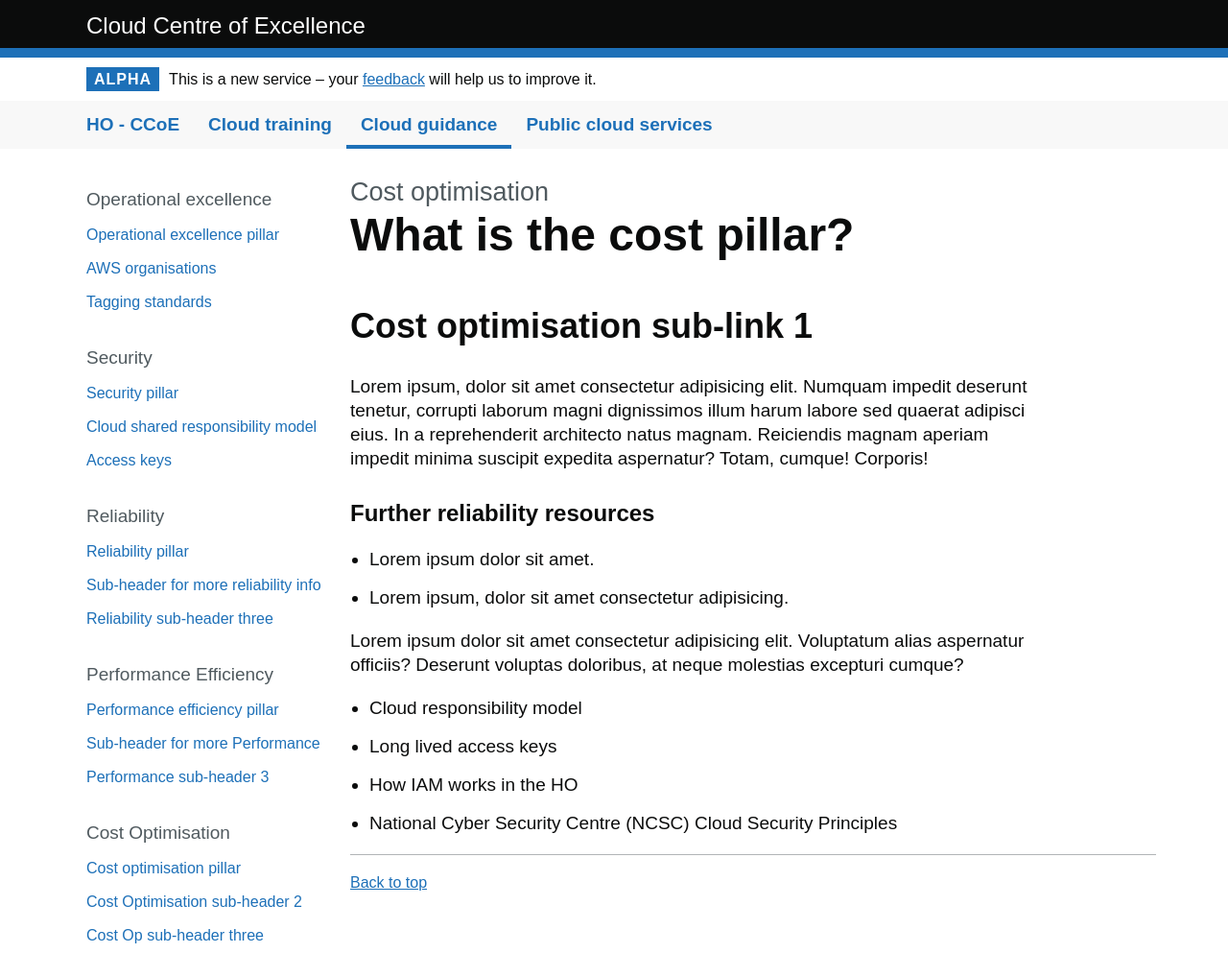
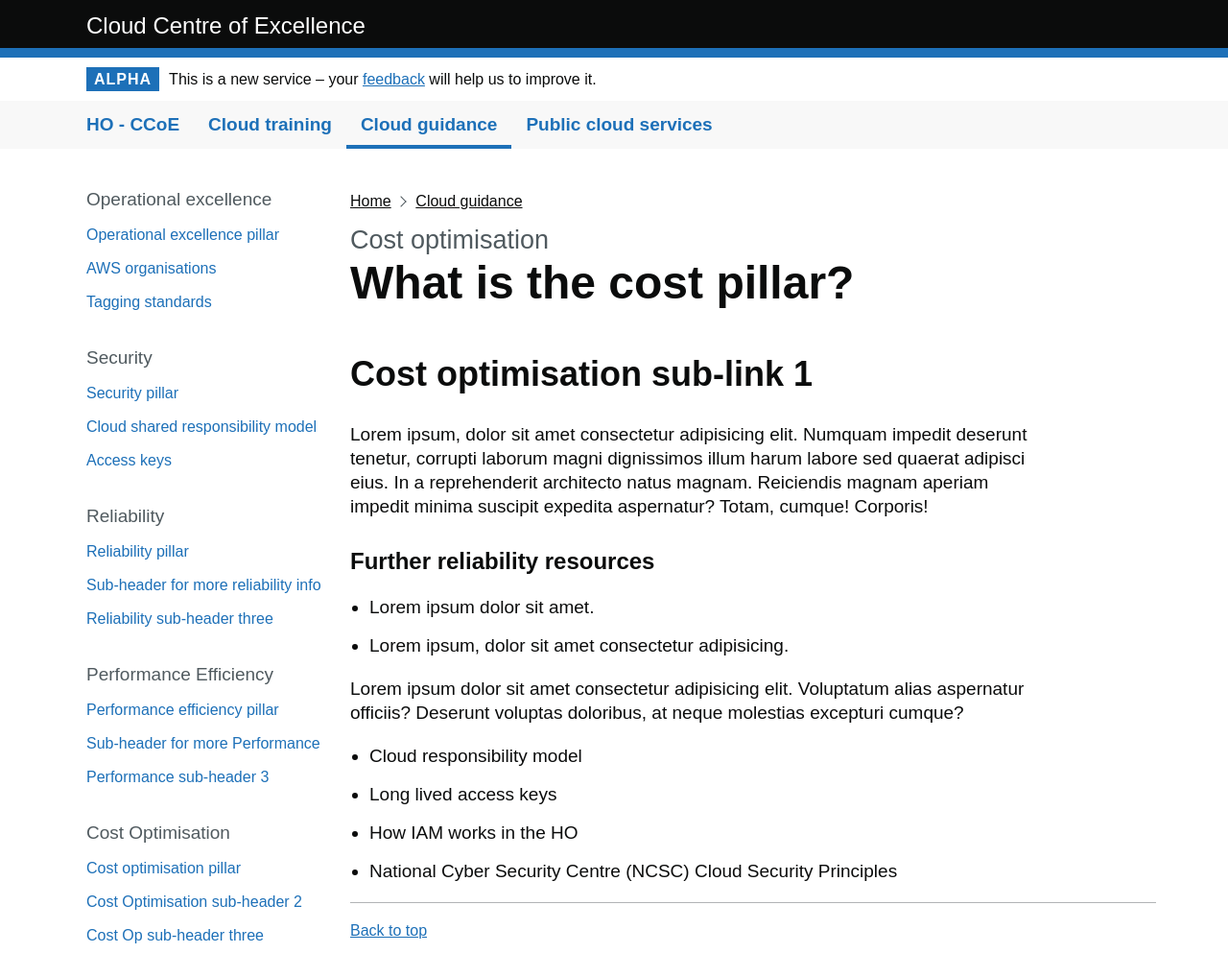
Before and after one commit to UKHomeOffice/ccoe-prototype-2, a plain HTML site: page cost_guidance-pg1.html in a window 1280 px wide. Shown: the top 993 px of the page at 96% size. Drawn offline with Linux system fonts and the light colour scheme; a web font is replaced by a local one.

Commit message:
added as a minimum the Home and Cloud guidance breadcrumbs to all views within the cloud guidance section

```diff
--- a/cost_guidance-pg1.html
+++ b/cost_guidance-pg1.html
@@ -862,6 +862,18 @@
         <main id="main-content" class="app-content" role="main">
 
           <div class="govuk-grid-row">
+
+            <div class="govuk-breadcrumbs ">
+              <ol class="govuk-breadcrumbs__list">
+                <li class="govuk-breadcrumbs__list-item">
+                  <a class="govuk-breadcrumbs__link" href="index.html">Home</a>
+                </li>
+                <li class="govuk-breadcrumbs__list-item">
+                  <a class="govuk-breadcrumbs__link" href="cloud_guidance.html">Cloud guidance</a>
+                </li>
+              </ol>
+            </div>
+
             <span class="govuk-caption-xl">Cost optimisation</span>
             <h1 id="h1_title" class="govuk-heading-xl">What is the cost pillar?</h1>
 
```
Also changed, not shown: cost_guidance-pg2.html (+12 -0 lines), cost_guidance-pg3.html (+12 -0 lines), operational_guidance-pg1.html (+12 -0 lines), operational_guidance-pg2.html (+12 -0 lines), operational_guidance-pg3.html (+12 -0 lines), performance_guidance-pg1.html (+12 -0 lines), performance_guidance-pg2.html (+12 -0 lines), performance_guidance-pg3.html (+12 -0 lines), reliability_guidance-pg1.html (+12 -0 lines), reliability_guidance-pg2.html (+12 -0 lines), reliability_guidance-pg3.html (+12 -0 lines).
